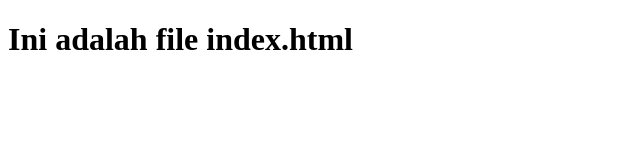
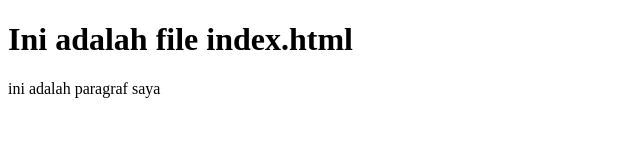
Before and after one commit to davian986/latihanGIT, a plain HTML site: page index.html in a window 1280 px wide. Shown: the whole page, without its empty margins (0-640 px from the left). Drawn offline with Linux system fonts and the light colour scheme.

Commit message:
menambahkan paragraf pertama

```diff
--- a/index.html
+++ b/index.html
@@ -8,5 +8,6 @@
 </head>
 <body>
       <h1>Ini adalah file index.html</h1>
+      <p>ini adalah paragraf saya</p>
 </body>
 </html>
```
